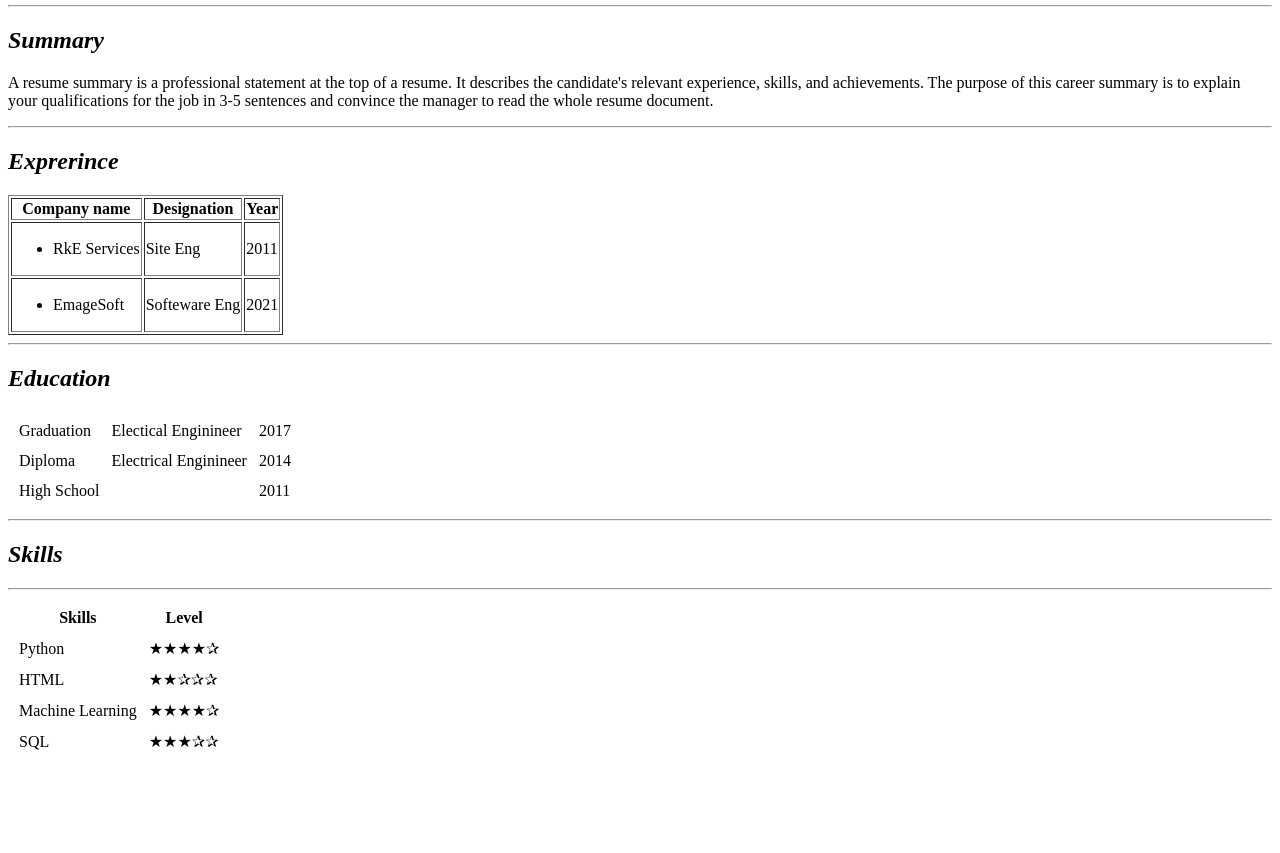
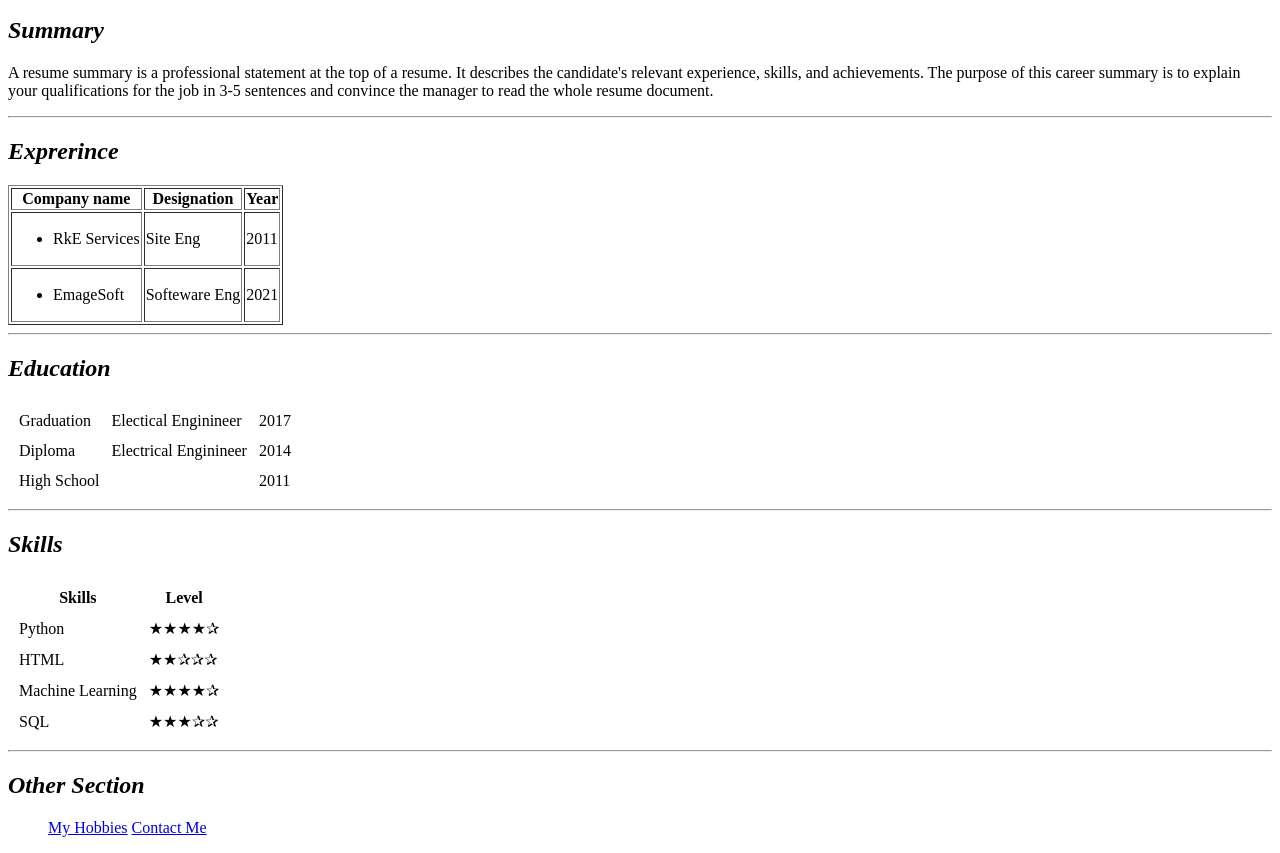
Before and after one commit to MuqeshR/My_CV, a plain HTML site: page index.html in a window 1280 px wide. Shown: the part 237-1090 px from the top of the page. Before the commit the page ends 1007 px from the top, so only its background shows below. Drawn offline with Linux system fonts and the light colour scheme.

Commit message:
Update index.html

```diff
--- a/index.html
+++ b/index.html
@@ -1,9 +1,12 @@
 <!DOCTYPE html>
 <html lang="en" dir="ltr">
-
 <head>
   <meta charset="utf-8">
   <title>My Resume</title>
+  <link rel="stylesheet" href="css/styles.css">
+  <link rel="icon" href="favicon.ico">
+</head>
+<body>
   <table cellspacing="10">
     <tr>
       <td><img src="images/android.jpg" alt="" width="200" height="200"></td>
@@ -14,10 +17,6 @@
         <h3>Bangalore, Ka, India</h3>
       </td>
   </table>
-</head>
-<hr>
-
-<body>
   <h2><i><strong>Summary</strong></i></h2>
   <p>A resume summary is a professional statement at the top of a resume.
     It describes the candidate's relevant experience, skills, and achievements.
@@ -75,7 +74,6 @@
   </table>
   <hr>
   <h2><i><strong>Skills</strong></i></h2>
-
   <table cellspacing="10">
     <thead>
       <tr>
@@ -101,7 +99,13 @@
         <td>★★★✰✰</td>
       </tr>
     </tbody>
+  </table>
     <hr>
+  <h2><i><strong>Other Section</strong></i></h2>
+  <ul>
+    <a href="hobbies.html">My Hobbies</a>
+    <a href="contact details.html">Contact Me</a>
+  </ul>
 </body>
 
 </html>
```
